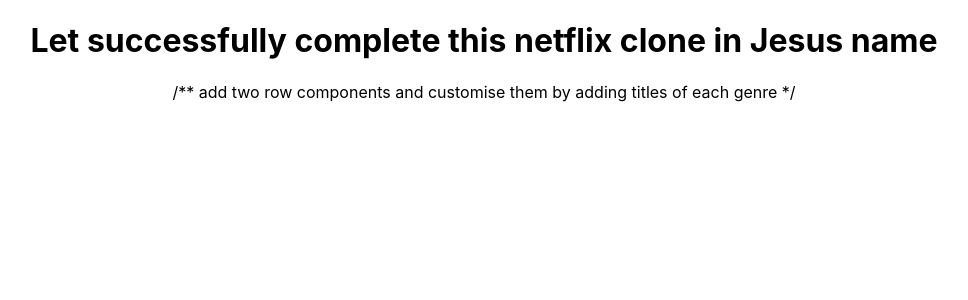
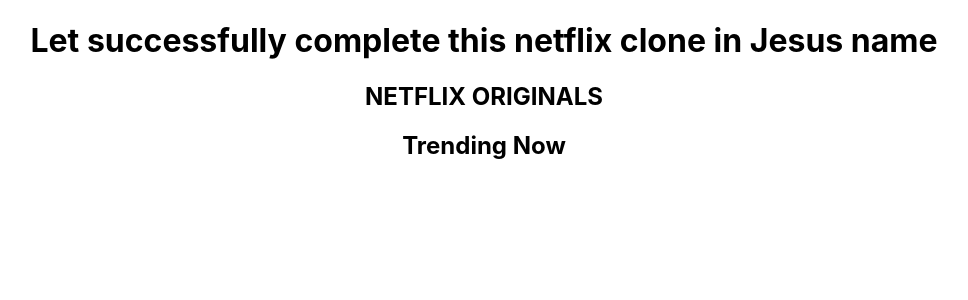
Before and after one commit to Thato2619/Netflix-Clone-Project, a React (Create React App) app in the folder netflix-clone/: page / in a window 1280 px wide. Shown: the top 300 px of the page, without its empty margins (156-1124 px from the left). Built offline with nearby package versions, Linux system fonts and the light colour scheme.

Commit message:
by using prop, add value 'title' in  Row.js
Comment in both files (App.js & Row.js)

```diff
--- a/netflix-clone/src/App.js
+++ b/netflix-clone/src/App.js
@@ -2,12 +2,13 @@
 import './App.css';
 import Row from './Row'
 
+/*add two row components and customise them by adding titles of each genre */
 function App() {
   return (
     <div className="App">
       <h1>Let successfully complete this netflix clone in Jesus name</h1>
       <Row title="NETFLIX ORIGINALS" />
-      <Row title="Trending Now" /> /** add two row components and customise them by adding titles of each genre */
+      <Row title="Trending Now" />
     </div>
   );
 }
--- a/netflix-clone/src/Row.js
+++ b/netflix-clone/src/Row.js
@@ -1,9 +1,10 @@
 import React from 'react'
 
-function Row() {
+function Row({ title }) {
     return(
         <div>
-
+            <h2>{title}</h2>
+            {/**container=> posters */}
         </div>
     )
 }
```
